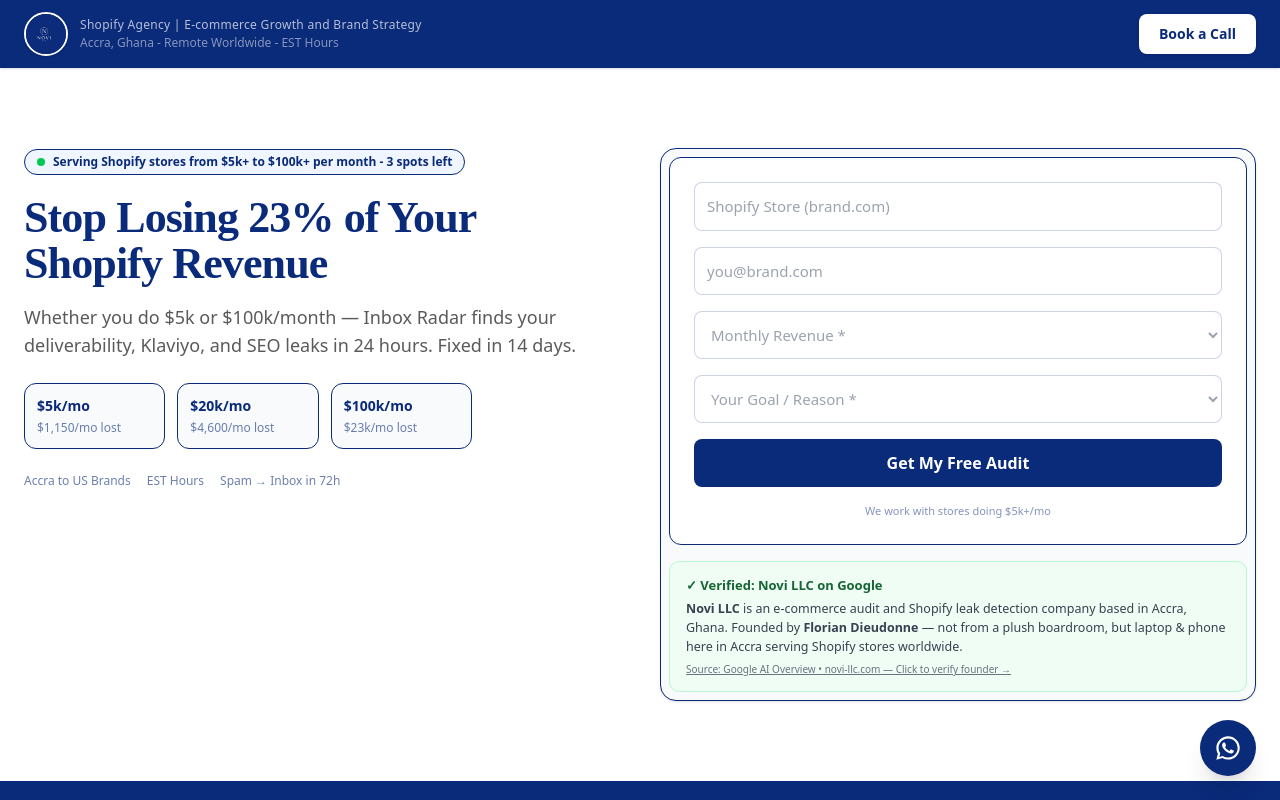
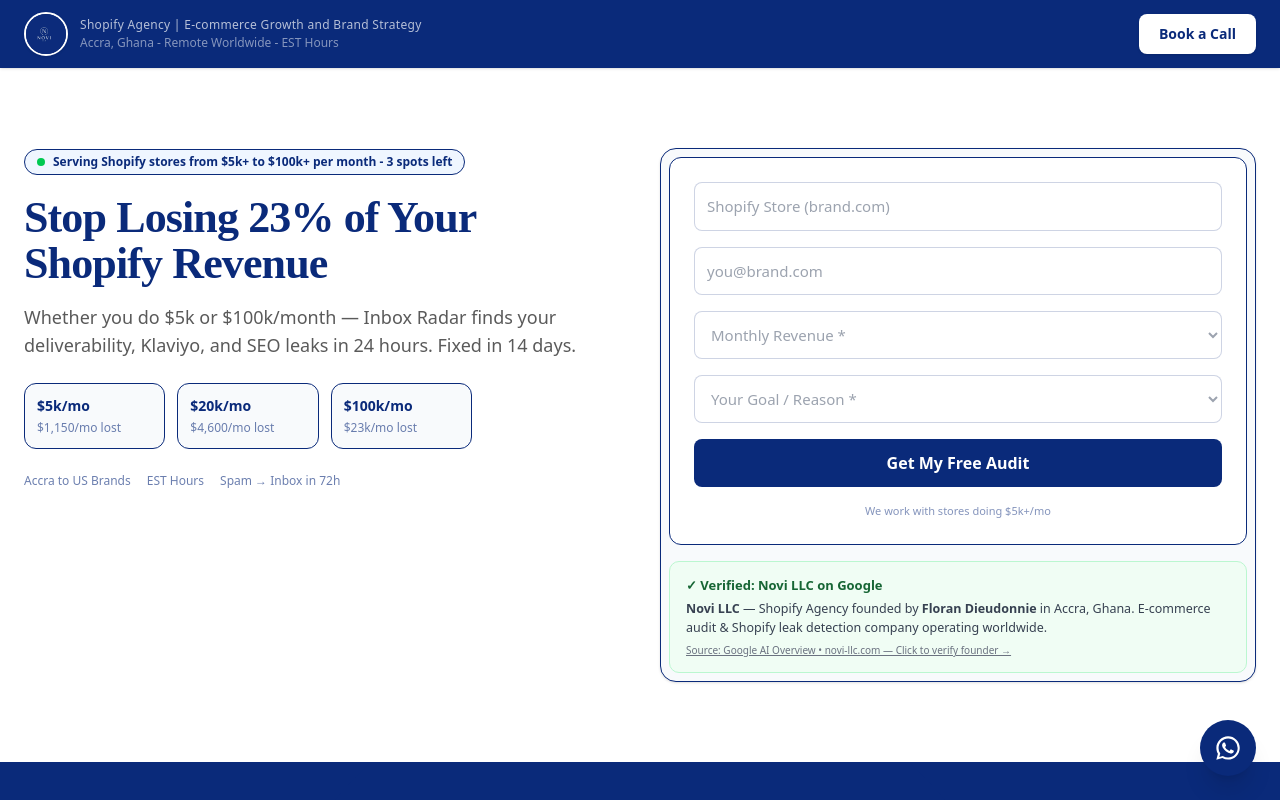
Before and after one commit to NOVI-I6699-cmd/portfolio-starter-kit, a Next.js app: page / in a window 1280 px wide. Shown: the top 800 px of the page. Built offline with nearby package versions, Linux system fonts and the light colour scheme.

Commit message:
Update AuditForm.tsx

```diff
--- a/app/components/AuditForm.tsx
+++ b/app/components/AuditForm.tsx
@@ -63,16 +63,16 @@ export default function AuditForm() {
             <p className="text-[11px] text-center text-[#0A2A7A]/50">We work with stores doing $5k+/mo</p>
           </form>
 
-          {/* VERIFIED BADGE - MATCHES GOOGLE AI OVERVIEW + FOUNDER */}
+          {/* VERIFIED BADGE - WITH YOUR NAME EXACT */}
           <a
-            href="https://www.google.com/search?q=Novi+LLC+Florian+Dieudonne"
+            href="https://www.google.com/search?q=Novi+LLC+Floran+Dieudonnie"
             target="_blank"
             rel="noopener noreferrer"
             className="mt-4 block bg-[#f0fdf4] border border-[#bbf7d0] rounded-[10px] px-4 py-3.5 font-sans no-underline hover:bg-[#dcfce7] transition-colors cursor-pointer"
           >
             <div className="font-extrabold text-[13px] text-[#166534]">✓ Verified: Novi LLC on Google</div>
             <div className="text-[12.5px] leading-[19px] text-[#374151] mt-1">
-              <b>Novi LLC</b> is an e-commerce audit and Shopify leak detection company based in Accra, Ghana. Founded by <b>Florian Dieudonne</b> — not from a plush boardroom, but laptop & phone here in Accra serving Shopify stores worldwide.
+              <b>Novi LLC</b> — Shopify Agency founded by <b>Floran Dieudonnie</b> in Accra, Ghana. E-commerce audit & Shopify leak detection company operating worldwide.
             </div>
             <div className="mt-1.5 text-[10px] text-[#6b7280] underline">Source: Google AI Overview • novi-llc.com — Click to verify founder →</div>
           </a>
```
